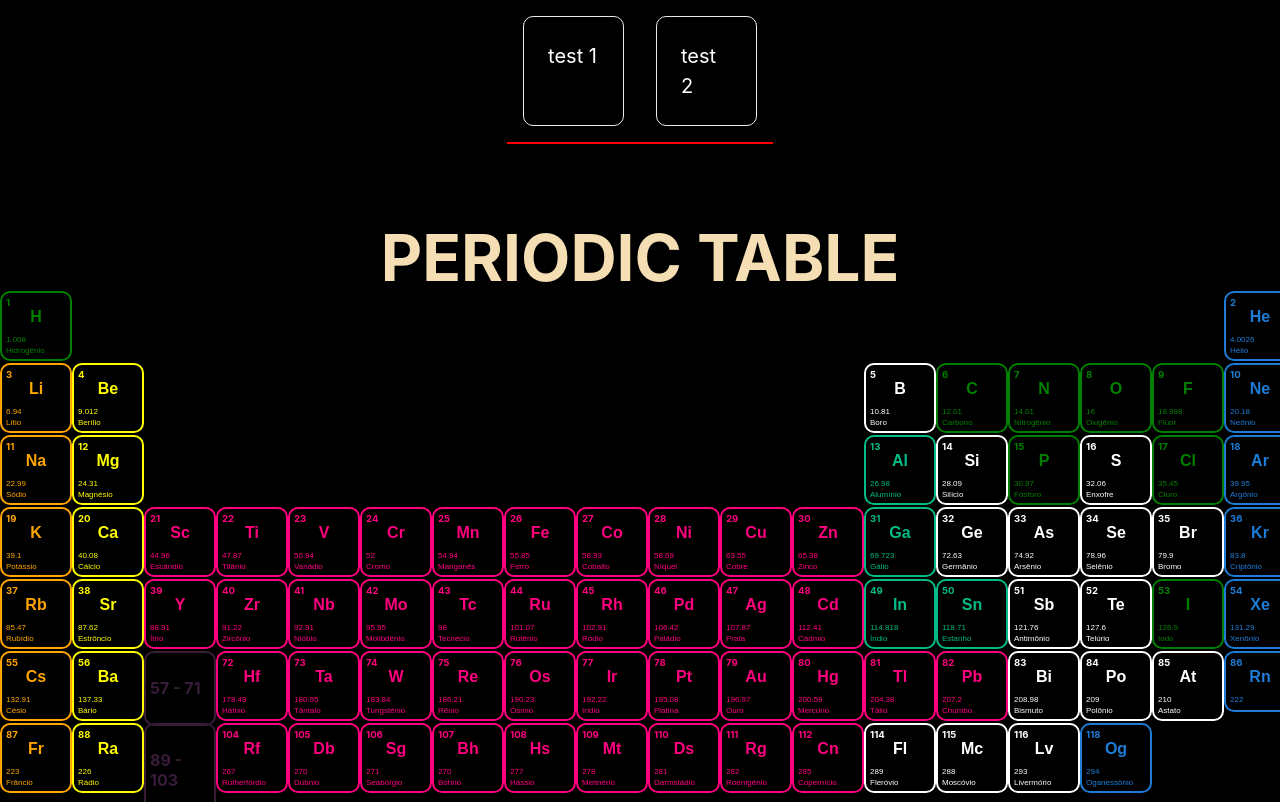
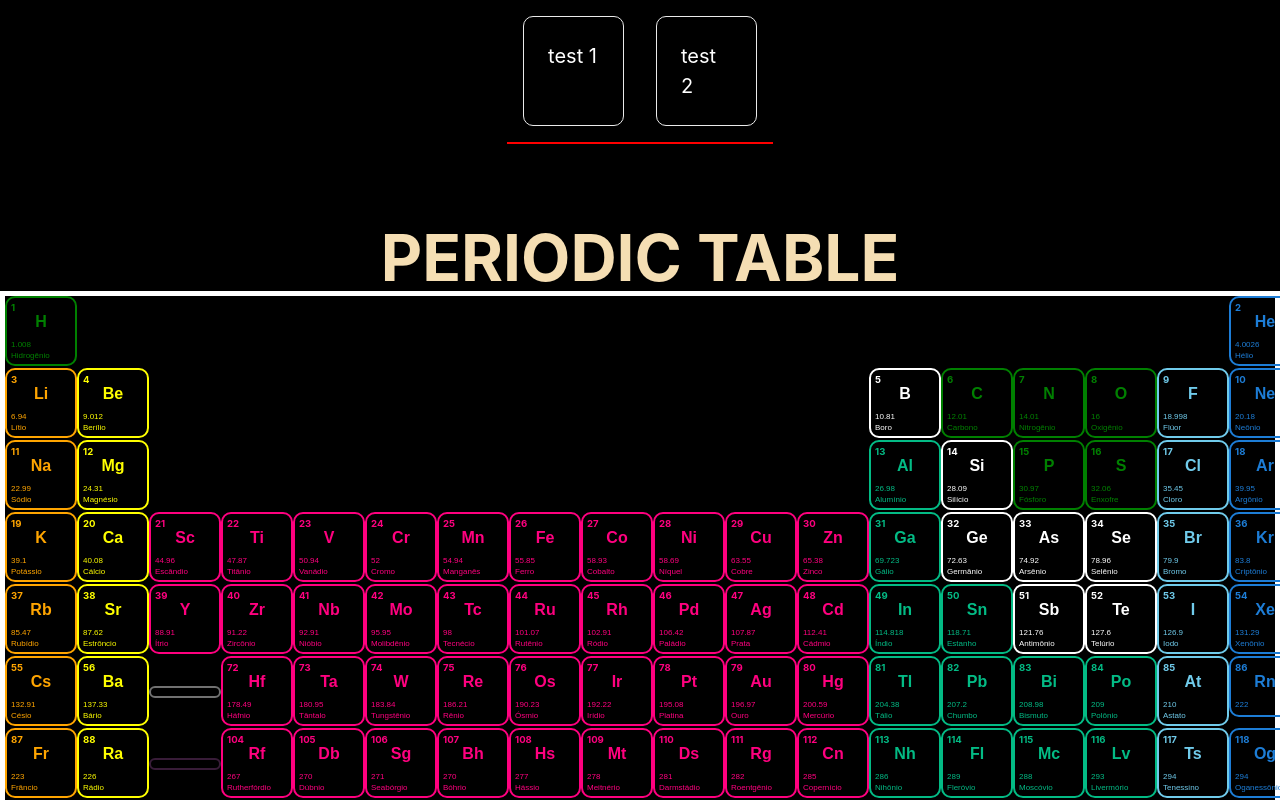
Before and after one commit to LucasMarcolino237/tabela-periodica, a Next.js app: page / in a window 1280 px wide. Shown: the top 802 px of the page. Built offline with nearby package versions, Linux system fonts and the light colour scheme.

Commit message:
Limpeza e algumas correções de CSS
Limpeza de códigos comentadas e pequenas alterações no CSS que gerava alguns cartões

```diff
--- a/styles/ElementCard.module.css
+++ b/styles/ElementCard.module.css
@@ -88,11 +88,6 @@
     align-items: center;
 }
 
-/* .elementContainer57,
-.elementContainer89  {
-    grid-column-start: 4;
-} */
-
 .symbol {
     font: 700 1rem "Poppins", sans-serif;
     margin: 0;
@@ -134,6 +129,25 @@
     color: #ffffff;
     background-color: #008000;
     border-color: #008000;
+    transition: color 0.15s ease, border-color 0.15s ease;
+}
+
+.halogen {
+    color: #70cbeb;
+    border: 2px solid #70cbeb;
+    border-radius: 10px;
+    transition: color 0.15s ease, border-color 0.15s ease;
+
+    box-sizing: unset;
+    flex-basis: 45%;
+    padding: 4px;
+    text-decoration: none;
+}
+
+.halogen:hover {
+    color: #ffffff;
+    background-color: #70cbeb;
+    border-color: #70cbeb;
     transition: color 0.15s ease, border-color 0.15s ease;
 }
 
@@ -252,7 +266,18 @@
     transition: color 0.15s ease, border-color 0.15s ease;
 }
 
-.lanthanoid,
+.lanthanoid {
+    color: #aaaa;
+    border: 2px solid #aaaa;
+    border-radius: 10px;
+    transition: color 0.15s ease, border-color 0.15s ease;
+
+    box-sizing: unset;
+    flex-basis: 45%;
+    padding: 4px;
+    text-decoration: none;
+}
+
 .actinoid,
 .groupBlock {
     color: #381c38;
--- a/styles/Home.module.css
+++ b/styles/Home.module.css
@@ -96,6 +96,7 @@
   /* width: 70vw; */
 	margin: auto;
 	max-width: 100vw;
+  border: 5px solid #ffffff
 }
 
 .card {
--- a/utils/elements.json
+++ b/utils/elements.json
@@ -7,14 +7,14 @@
     {"grupo": "Não metal", "nome": "Carbono", "numero": 6, "simbolo": "C", "massa": 12.01},
     {"grupo": "Não metal", "nome": "Nitrogênio", "numero": 7, "simbolo": "N", "massa": 14.01},
     {"grupo": "Não metal", "nome": "Oxigênio", "numero": 8, "simbolo": "O", "massa": 16.00},
-    {"grupo": "Não metal", "nome": "Flúor", "numero": 9, "simbolo": "F", "massa": 18.998},
+    {"grupo": "Halogênio", "nome": "Flúor", "numero": 9, "simbolo": "F", "massa": 18.998},
     {"grupo": "Gás nobre", "nome": "Neônio", "numero": 10, "simbolo": "Ne", "massa": 20.18},
     {"grupo": "Metal alcalino", "nome": "Sódio", "numero": 11, "simbolo": "Na", "massa": 22.99},
     {"grupo": "Metal alcalinoterroso", "nome": "Magnésio", "numero": 12, "simbolo": "Mg", "massa": 24.31},
     {"grupo": "Metal de pós transição", "nome": "Alumínio", "numero": 13, "simbolo": "Al", "massa": 26.98},
     {"grupo": "Semimetal", "nome": "Silício", "numero": 14, "simbolo": "Si", "massa": 28.09},
     {"grupo": "Não metal", "nome": "Fósforo", "numero": 15, "simbolo": "P", "massa": 30.97},
-    {"grupo": "Semimetal", "nome": "Enxofre", "numero": 16, "simbolo": "S", "massa": 32.06},
+    {"grupo": "Não metal", "nome": "Enxofre", "numero": 16, "simbolo": "S", "massa": 32.06},
     {"grupo": "Halogênio", "nome": "Cloro", "numero": 17, "simbolo": "Cl", "massa": 35.45},
     {"grupo": "Gás nobre", "nome": "Argônio", "numero": 18, "simbolo": "Ar", "massa": 39.95},
     {"grupo": "Metal alcalino", "nome": "Potássio", "numero": 19, "simbolo": "K", "massa": 39.10},
@@ -33,7 +33,7 @@
     {"grupo": "Semimetal", "nome": "Germânio", "numero": 32, "simbolo": "Ge", "massa": 72.63},
     {"grupo": "Semimetal", "nome": "Arsênio", "numero": 33, "simbolo": "As", "massa": 74.92},
     {"grupo": "Semimetal", "nome": "Selênio", "numero": 34, "simbolo": "Se", "massa": 78.96},
-    {"grupo": "Semimetal", "nome": "Bromo", "numero": 35, "simbolo": "Br", "massa": 79.90},
+    {"grupo": "Halogênio", "nome": "Bromo", "numero": 35, "simbolo": "Br", "massa": 79.90},
     {"grupo": "Gás nobre", "nome": "Criptônio", "numero": 36, "simbolo": "Kr", "massa": 83.80},
     {"grupo": "Metal alcalino", "nome": "Rubídio", "numero": 37, "simbolo": "Rb", "massa": 85.47},
     {"grupo": "Metal alcalinoterroso", "nome": "Estrôncio", "numero": 38, "simbolo": "Sr", "massa": 87.62},
@@ -79,10 +79,10 @@
     {"grupo": "Metal de transição", "nome": "Platina", "numero": 78, "simbolo": "Pt", "massa": 195.08},
     {"grupo": "Metal de transição", "nome": "Ouro", "numero": 79, "simbolo": "Au", "massa": 196.97},
     {"grupo": "Metal de transição", "nome": "Mercúrio", "numero": 80, "simbolo": "Hg", "massa": 200.59},
-    {"grupo": "Metal de transição", "nome": "Tálio", "numero": 81, "simbolo": "Tl", "massa": 204.38},
-    {"grupo": "Metal de transição", "nome": "Chumbo", "numero": 82, "simbolo": "Pb", "massa": 207.2},
-    {"grupo": "Semimetal", "nome": "Bismuto", "numero": 83, "simbolo": "Bi", "massa": 208.98},
-    {"grupo": "Semimetal", "nome": "Polônio", "numero": 84, "simbolo": "Po", "massa": 209},
+    {"grupo": "Metal de pós transição", "nome": "Tálio", "numero": 81, "simbolo": "Tl", "massa": 204.38},
+    {"grupo": "Metal de pós transição", "nome": "Chumbo", "numero": 82, "simbolo": "Pb", "massa": 207.2},
+    {"grupo": "Metal de pós transição", "nome": "Bismuto", "numero": 83, "simbolo": "Bi", "massa": 208.98},
+    {"grupo": "Metal de pós transição", "nome": "Polônio", "numero": 84, "simbolo": "Po", "massa": 209},
     {"grupo": "Halogênio", "nome": "Astato", "numero": 85, "simbolo": "At", "massa": 210},
     {"grupo": "Gás nobre", "elemento": "Radônio", "numero": 86, "simbolo": "Rn", "massa": 222},
     {"grupo": "Metal alcalino", "nome": "Frâncio", "numero": 87, "simbolo": "Fr", "massa": 223},
@@ -111,8 +111,10 @@
     {"grupo": "Metal de transição", "nome": "Darmstádio", "numero": 110, "simbolo": "Ds", "massa": 281},
     {"grupo": "Metal de transição", "nome": "Roentgênio", "numero": 111, "simbolo": "Rg", "massa": 282},
     {"grupo": "Metal de transição", "nome": "Copernício", "numero": 112, "simbolo": "Cn", "massa": 285},
-    {"grupo": "Semimetal", "nome": "Fleróvio", "numero": 114, "simbolo": "Fl", "massa": 289},
-    {"grupo": "Semimetal", "nome": "Moscóvio", "numero": 115, "simbolo": "Mc", "massa": 288},
-    {"grupo": "Semimetal", "nome": "Livermório", "numero": 116, "simbolo": "Lv", "massa": 293},
+    {"grupo": "Metal de pós transição","nome": "Nihônio","numero": 113,"simbolo": "Nh","massa": 286},
+    {"grupo": "Metal de pós transição", "nome": "Fleróvio", "numero": 114, "simbolo": "Fl", "massa": 289},
+    {"grupo": "Metal de pós transição", "nome": "Moscóvio", "numero": 115, "simbolo": "Mc", "massa": 288},
+    {"grupo": "Metal de pós transição", "nome": "Livermório", "numero": 116, "simbolo": "Lv", "massa": 293},
+    {"grupo": "Halogênio","nome": "Tenessino","numero": 117,"simbolo": "Ts","massa": 294},
     {"grupo": "Gás nobre", "nome": "Oganessônio", "numero": 118, "simbolo": "Og", "massa": 294}
 ]
--- a/utils/madeElementCard.js
+++ b/utils/madeElementCard.js
@@ -7,7 +7,6 @@ function madeElementCard(element) {
     const { nome, simbolo, numero, massa} = element;
 
     let { grupo } = element;
-    if (grupo === "Halogênio" && nome === "Astato") { grupo = "Semimetal" };
 
     const group = grupo;
     const id = numero;
@@ -29,7 +28,7 @@ function madeElementCard(element) {
 
     const groupColor = {
         "Não metal":styles.nonmetal,
-        "Halogênio":styles.nonmetal,
+        "Halogênio":styles.halogen,
         "Gás nobre":styles.nobleGas,
         "Metal alcalino":styles.alkaliMetal,
         "Metal alcalinoterroso":styles.alkaliEarthMetal,
@@ -49,8 +48,8 @@ function madeElementCard(element) {
         if  (id === 57 || id === 89) {
             return (
                 <div className={currentCSS(Number(id))}>
-                    <div className={styles.lanthanoid}>
-                        <h4 className={styles.simbolo}>{ `${Number(id)} - ${Number(id)+14}` }</h4>
+                    <div className={currentGroupColor(group)}>
+                        {/* <h4 className={styles.simbolo}>{ `${Number(id)} - ${Number(id)+14}` }</h4> */}
                     </div>
                 </div>
             )
```
Also changed, not shown: pages/index.js (+1 -8 lines).
